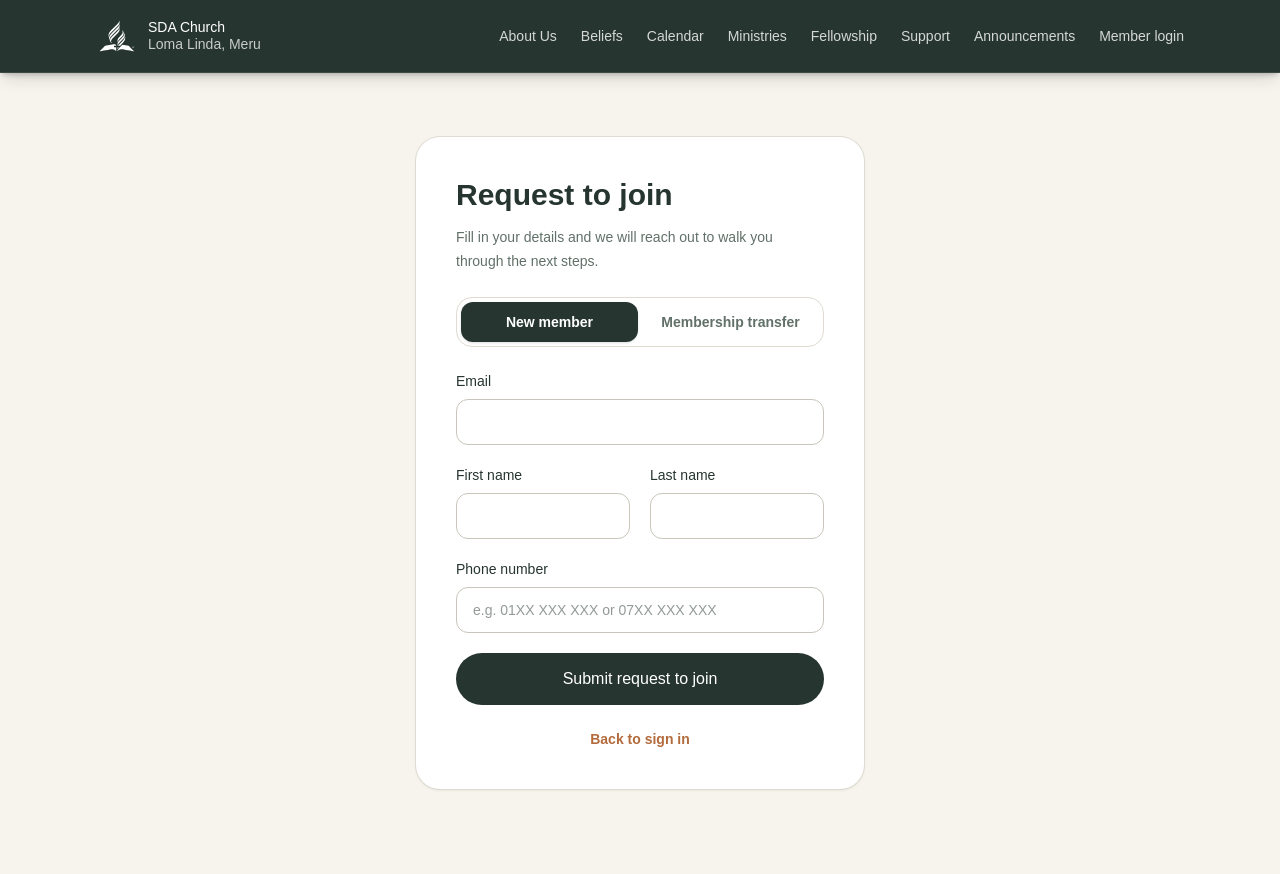
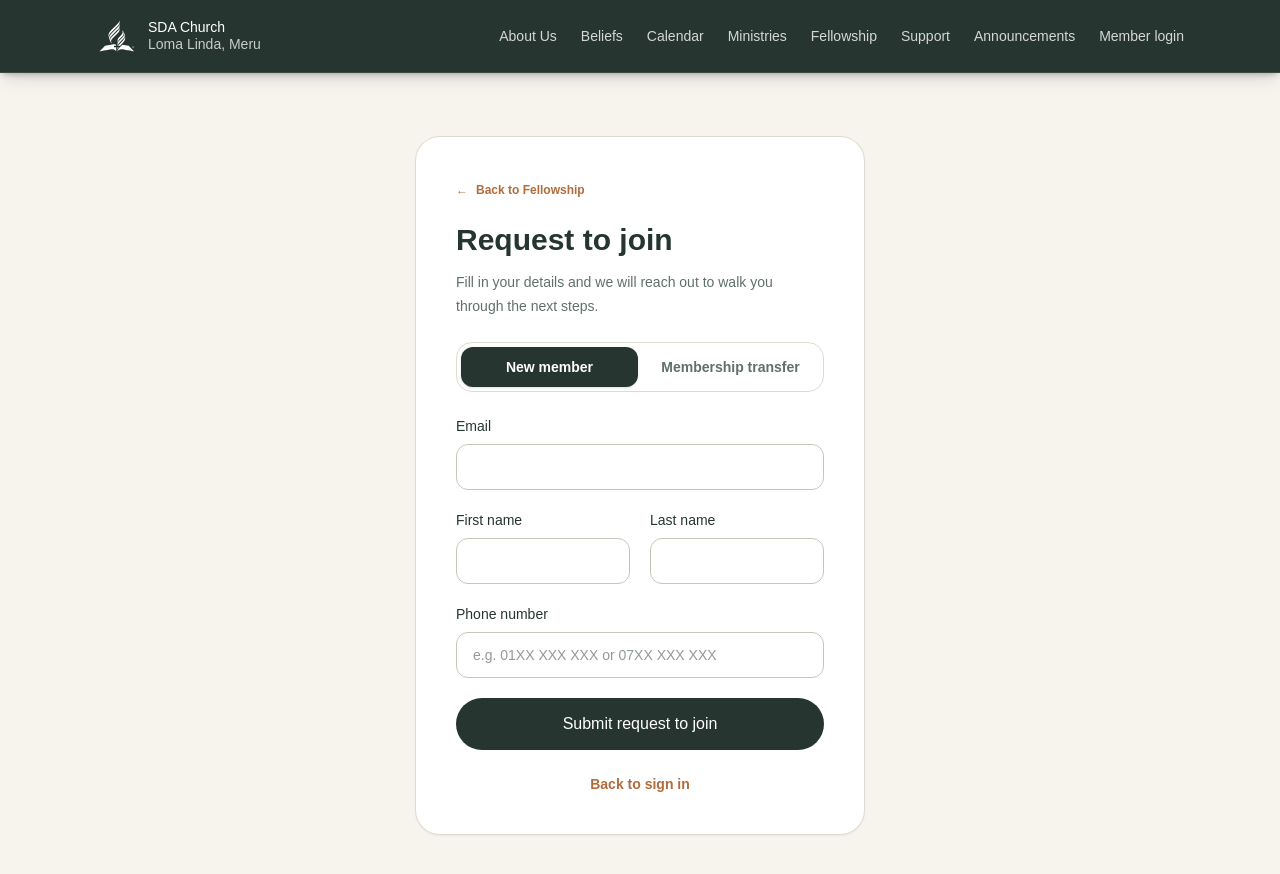
Before and after one commit to MwendaCipi/lomalinda, a Next.js app in the folder frontend/: page /enroll in a window 1280 px wide. Shown: the top 874 px of the page. Built offline with nearby package versions, Linux system fonts and the light colour scheme; no server answers.

Commit message:
Add Request membership card to Fellowship hub linking to the shared join/enroll form

```diff
--- a/frontend/src/app/enroll/page.tsx
+++ b/frontend/src/app/enroll/page.tsx
@@ -51,7 +51,14 @@ export default function EnrollPage() {
   return (
     <main className="flex min-h-screen items-start justify-center bg-[#f7f4ee] px-6 pt-16 pb-16 text-[#26352f]">
       <section className="w-full max-w-md rounded-3xl bg-white p-8 shadow-sm ring-1 ring-[#dfdbd1] sm:p-10">
-        <h1 className="text-3xl font-semibold">Request to join</h1>
+        <Link
+          href="/share"
+          className="mb-4 inline-flex items-center gap-2 text-xs font-semibold text-[#b36b3c] transition hover:text-[#96552e]"
+        >
+          <span>&larr;</span>
+          <span>Back to Fellowship</span>
+        </Link>
+        <h1 className="mt-2 text-3xl font-semibold">Request to join</h1>
         <p className="mt-3 text-sm leading-6 text-[#617068]">
           Fill in your details and we will reach out to walk you through the next steps.
         </p>
--- a/frontend/src/app/share/page.tsx
+++ b/frontend/src/app/share/page.tsx
@@ -37,6 +37,12 @@ const items = [
     title: "Moments",
     text: "Photos and videos of amazing fellowship moments, outings, and church life.",
     icon: "📸",
+  },
+  {
+    href: "/enroll",
+    title: "Request membership",
+    text: "Request to join Loma Linda SDA Church as a new member or through membership transfer.",
+    icon: "🤝",
   },
 ];
 
```
